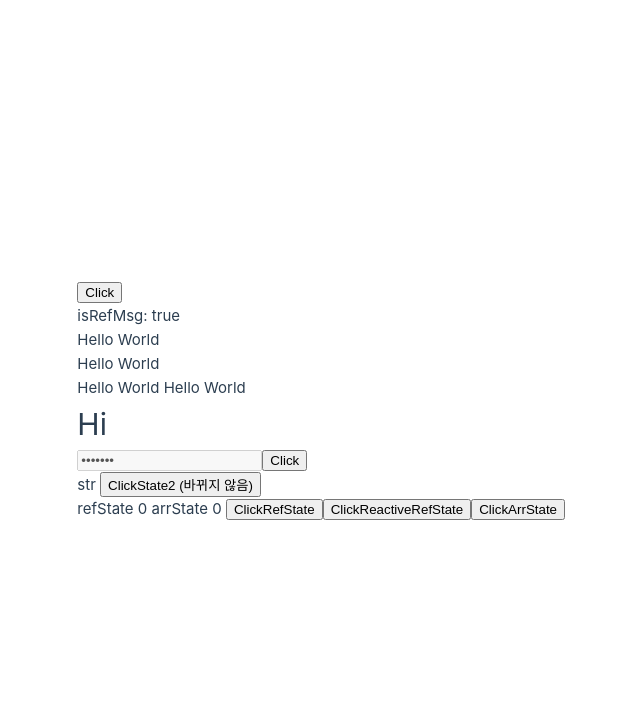
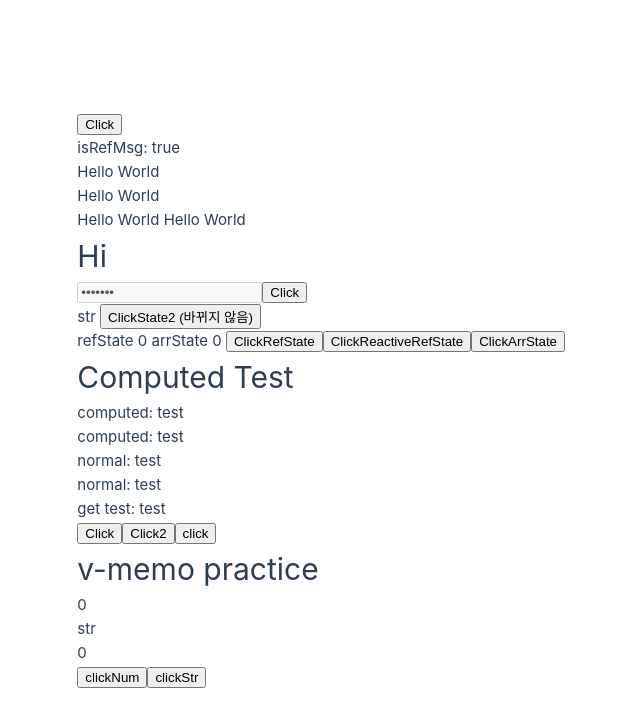
Before and after one commit to CJW23/Study-Note-PJ, a Vue app in the folder frontend/vue3-practice/: page / in a window 1280 px wide. Shown: the top 726 px of the page, without its empty margins (75-715 px from the left). Built offline with nearby package versions, Linux system fonts and the light colour scheme.

Commit message:
Vue3 문법 공부 및 정리중

```diff
--- a/frontend/vue3-practice/src/App.vue
+++ b/frontend/vue3-practice/src/App.vue
@@ -32,12 +32,22 @@
       <button @click="clickReactiveRefState">ClickReactiveRefState</button>
       <button @click="clickArrState">ClickArrState</button>
     </div>
+
+    <div>
+      <ComputedPractice/>
+    </div>
+    <div>
+      <VMemoPractice/>
+    </div>
   </div>
 </template>
 <script>
 import {isRef, onMounted, reactive, ref} from "vue";
+import ComputedPractice from '@/components/ComputedPractice.vue';
+import VMemoPractice from "@/components/VMemoPractice.vue";
 
 export default {
+  components: {VMemoPractice, ComputedPractice},
   /**setUp() hook은 Composition API 사용을 위한 진입점 역할
    * 컴포넌트 인스턴스가 *생성되기전*에 호출
    * 첫번째 매개변수에 props올 수 있음
--- /dev/null
+++ b/frontend/vue3-practice/src/components/ComputedPractice.vue
@@ -0,0 +1,55 @@
+<template>
+  <h1>Computed Test</h1>
+  <div>{{ computedText }}</div>
+  <div>{{ computedText }}</div>
+  <div>{{ normalText() }}</div>
+  <div>{{ normalText() }}</div>
+  <div>{{ computedSet }}</div>
+  <button @click="click">Click</button>
+  <button @click="click2">Click2</button>
+  <button @click="computedSet='xcxc'">click</button>
+</template>
+
+<script>
+import {computed, reactive, ref} from "vue";
+
+export default {
+  name: "ComputedPractice",
+  setup() {
+    const text = ref('test');
+    const click = () => text.value += '!';
+
+    //computed, 함수 결과는 같지만 computed는 값이 캐시됨
+    //-> computedText를 여러곳에서 사용해도 재호출 안함
+    //-> normalText는 재호출 함
+    const computedText = computed(() => {
+      console.log("computed");
+      return 'computed: ' + text.value;
+    })
+    const normalText = () => {
+      console.log("normal");
+      return 'normal: ' + text.value;
+    }
+
+    let computedSet = computed({
+      get() {
+        return "get test: " + text.value;
+      },
+      set(val) {
+        text.value = val;
+      }
+    });
+    const click2 = () => computedSet.value = "computedSet";
+
+
+    return {
+      text,
+      computedText,
+      normalText,
+      click,
+      click2,
+      computedSet
+    }
+  }
+}
+</script>
--- /dev/null
+++ b/frontend/vue3-practice/src/components/VMemoPractice.vue
@@ -0,0 +1,34 @@
+<template>
+  <h1>v-memo practice</h1>
+  <!-- str 변경이 감지되야만 렌더링 된다 -->
+  <!-- num 변경은 반영이 되지 않다가 str 변경되면 num 변경 반영 -->
+  <div v-memo="[str]">
+    <div>{{ num }}</div>
+    <div>{{ str }}</div>
+  </div>
+  <!-- 조건으로도 가능한 듯 -->
+  <!-- v-for로 1000개를 띄워야할 때 사용하면 성능 개선(1000개 전까지는 렌더링을 안할테니) -->
+  <div v-memo="[num % 5 === 0]">
+    <div>{{ num }}</div>
+  </div>
+  <button @click="clickNum">clickNum</button>
+  <button @click="clickStr">clickStr</button>
+</template>
+
+<script>
+import {ref} from "vue";
+
+export default {
+  name: "VMemoPractice",
+  setup() {
+    const num = ref(0);
+    const str = ref('str');
+    const clickNum = () => num.value++;
+    const clickStr = () => str.value += '!';
+
+    return {
+      num,str,clickNum,clickStr
+    }
+  }
+}
+</script>
--- a/frontend/vue3-practice/vite.config.js
+++ b/frontend/vue3-practice/vite.config.js
@@ -1,4 +1,4 @@
-import { fileURLToPath, URL } from "node:url";
+import { fileURLToPath, URL } from "url";
 
 import { defineConfig } from "vite";
 import vue from "@vitejs/plugin-vue";
```
Also changed, not shown: frontend/vue3-practice/src/components/icons/IconCommunity.vue (deleted, +0 -12 lines), frontend/vue3-practice/src/components/icons/IconDocumentation.vue (deleted, +0 -12 lines), frontend/vue3-practice/src/components/icons/IconEcosystem.vue (deleted, +0 -12 lines), frontend/vue3-practice/src/components/icons/IconSupport.vue (deleted, +0 -12 lines), frontend/vue3-practice/src/components/icons/IconTooling.vue (deleted, +0 -19 lines).
